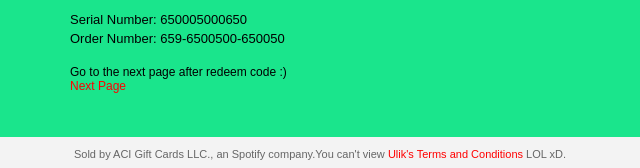
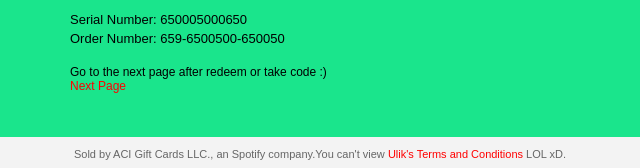
Before and after one commit to UlikGames/Gift-Card, a plain HTML site: page index.html in a window 1280 px wide. Shown: the part 1412-1580 px from the top of the page, 320-960 px from the left. Drawn offline with Linux system fonts and the light colour scheme.

Commit message:
Update index.html

```diff
--- a/index.html
+++ b/index.html
@@ -153,7 +153,7 @@
 <p>Serial Number: 650005000650<br/>
 Order Number: 659-6500500-650050</p></td>
             </tr>
-            <tr><td height="36" colspan="3">Go to the next page after redeem code :)<br/><a href="https://ulikgames.github.io/Birthday-Card-2/" style="text-decoration: none; color: red;"> Next Page</a></td></tr>
+            <tr><td height="36" colspan="3">Go to the next page after redeem or take code :)<br/><a href="https://ulikgames.github.io/Birthday-Card-2/" style="text-decoration: none; color: red;"> Next Page</a></td></tr>
           </table>
         </td>
       </tr>
```
